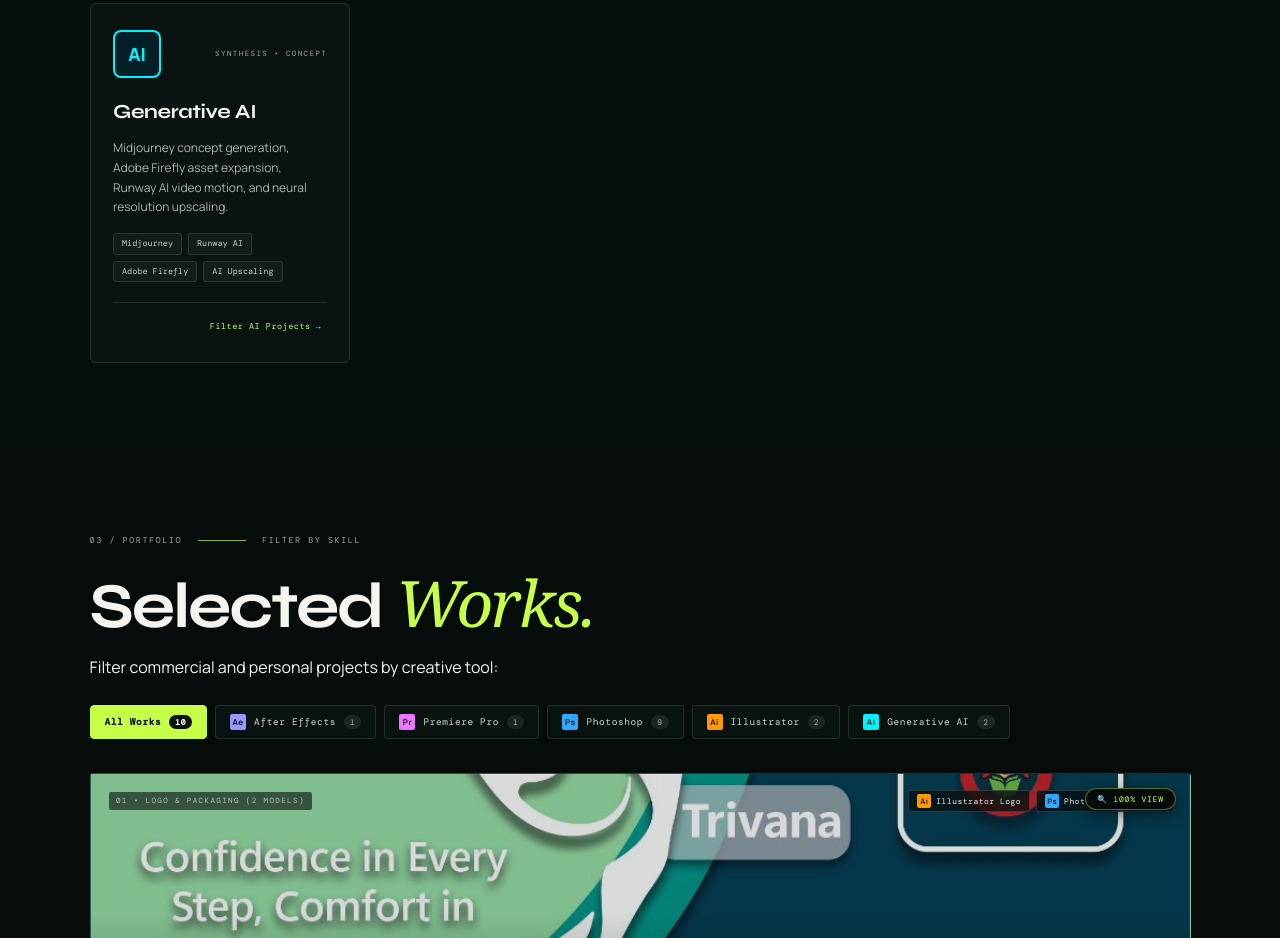
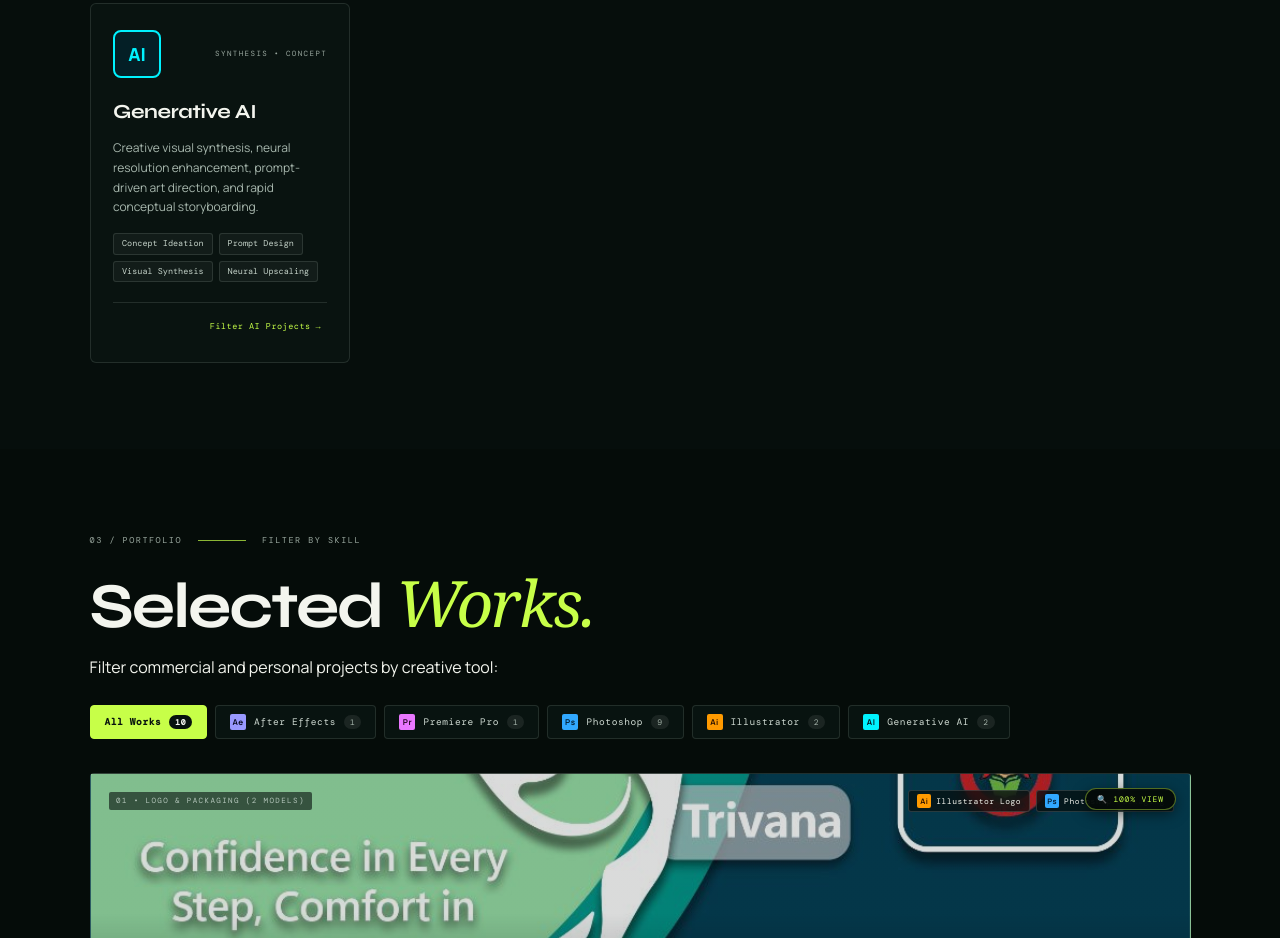
Before and after one commit to KamalenduChanda/Kamalendu-Portfolio, a plain HTML site: page index.html in a window 1280 px wide. Shown: the part 2282-3220 px from the top of the page. Drawn offline with nearby package versions, Linux system fonts and the light colour scheme; animation ran at ten frames a second; a web font is replaced by a local one.

Commit message:
Replace AI software names with creative skills in AI card

```diff
--- a/index.html
+++ b/index.html
@@ -12,7 +12,7 @@
   <link rel="preconnect" href="https://fonts.gstatic.com" crossorigin>
   <link href="https://fonts.googleapis.com/css2?family=DM+Mono:ital,wght@0,400;0,500;1,400&family=Manrope:wght@300;400;500;600;700;800&family=Syne:wght@600;700;800&display=swap" rel="stylesheet">
 
-  <link rel="stylesheet" href="styles.css?v=3.9">
+  <link rel="stylesheet" href="styles.css?v=4.0">
 </head>
 <body>
   <!-- Ambient Grain Overlay -->
@@ -104,7 +104,7 @@
             <a href="#software" class="soft-pill pill-ai" title="Adobe Illustrator">
               <span class="soft-tag">Ai</span> Illustrator
             </a>
-            <a href="#software" class="soft-pill pill-genai" title="Generative AI Tools">
+            <a href="#software" class="soft-pill pill-genai" title="Generative AI &amp; Visual Synthesis">
               <span class="soft-tag">AI</span> Generative AI
             </a>
           </div>
@@ -382,13 +382,13 @@
           </div>
           <h3 class="soft-title">Generative AI</h3>
           <p class="soft-desc">
-            Midjourney concept generation, Adobe Firefly asset expansion, Runway AI video motion, and neural resolution upscaling.
+            Creative visual synthesis, neural resolution enhancement, prompt-driven art direction, and rapid conceptual storyboarding.
           </p>
           <div class="soft-skills-list">
-            <span class="skill-tag">Midjourney</span>
-            <span class="skill-tag">Runway AI</span>
-            <span class="skill-tag">Adobe Firefly</span>
-            <span class="skill-tag">AI Upscaling</span>
+            <span class="skill-tag">Concept Ideation</span>
+            <span class="skill-tag">Prompt Design</span>
+            <span class="skill-tag">Visual Synthesis</span>
+            <span class="skill-tag">Neural Upscaling</span>
           </div>
           <div class="soft-card-footer">
             <button class="filter-trigger" data-filter="genai">Filter AI Projects <span>→</span></button>
@@ -1047,6 +1047,6 @@
     </div>
   </div>
 
-  <script src="script.js?v=3.9"></script>
+  <script src="script.js?v=4.0"></script>
 </body>
 </html>
--- a/script.js
+++ b/script.js
@@ -6,7 +6,7 @@
  * 2. Adobe Premiere Pro (Pr)
  * 3. Adobe Photoshop (Ps)
  * 4. Adobe Illustrator (Ai)
- * 5. Generative AI Tools (AI) - Midjourney, Runway, Firefly
+ * 5. Generative AI Skills (AI) - Concept Ideation, Prompt Design, Visual Synthesis
  *
  * =========================================================================
  * HOW TO ADD YOUR YOUTUBE LINK & SOCIAL MEDIA:
```
